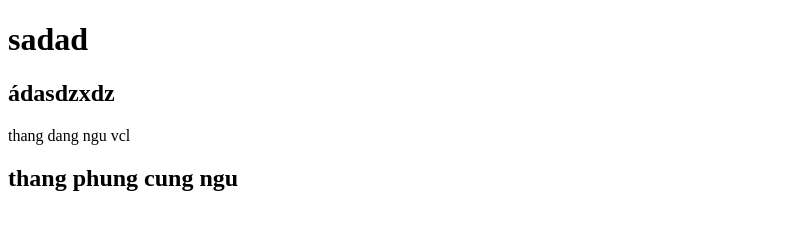
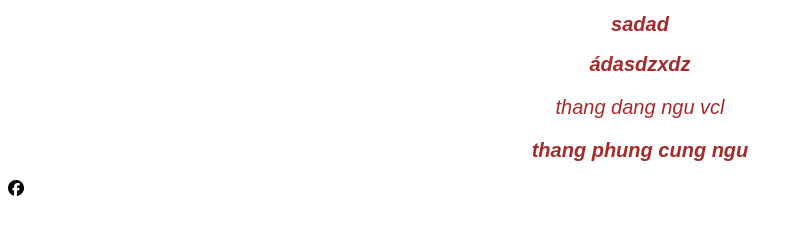
Before and after one commit to Kyori7801/test2, a plain HTML site: page index.html in a window 1280 px wide. Shown: the whole page, without its empty margins (0-803 px from the left). Drawn offline with Linux system fonts and the light colour scheme.

Commit message:
them css

```diff
--- a/index.html
+++ b/index.html
@@ -3,12 +3,20 @@
   <head>
     <meta charset="UTF-8" />
     <meta name="viewport" content="width=, initial-scale=1.0" />
+    <!-- Font Awesome 6 (CDN) -->
+    <link
+      rel="stylesheet"
+      href="https://cdnjs.cloudflare.com/ajax/libs/font-awesome/6.5.0/css/all.min.css"
+    />
+
+    <link rel="stylesheet" href="style.css" />
     <title>Document</title>
   </head>
   <body>
     <h1>sadad</h1>
     <h2>ádasdzxdz</h2>
-    <p>thang dang ngu vcl</p>
+    <p>thang <span>dang ngu</span> vcl</p>
     <h2>thang phung cung ngu</h2>
+    <i class="fa-brands fa-facebook"></i>
   </body>
 </html>
--- a/main.css
+++ /dev/null
@@ -1 +0,0 @@
-.body
--- /dev/null
+++ b/style.css
@@ -0,0 +1,15 @@
+body {
+  font-family: "Roboto", sans-serif;
+}
+h1,
+h2,
+p {
+  color: brown;
+  font-style: italic;
+  font-family: Arial, Helvetica, sans-serif;
+  text-transform: lowercase;
+  /* căn lề */
+  text-align: center;
+  /*  co chu */
+  font-size: 20px;
+}
```
